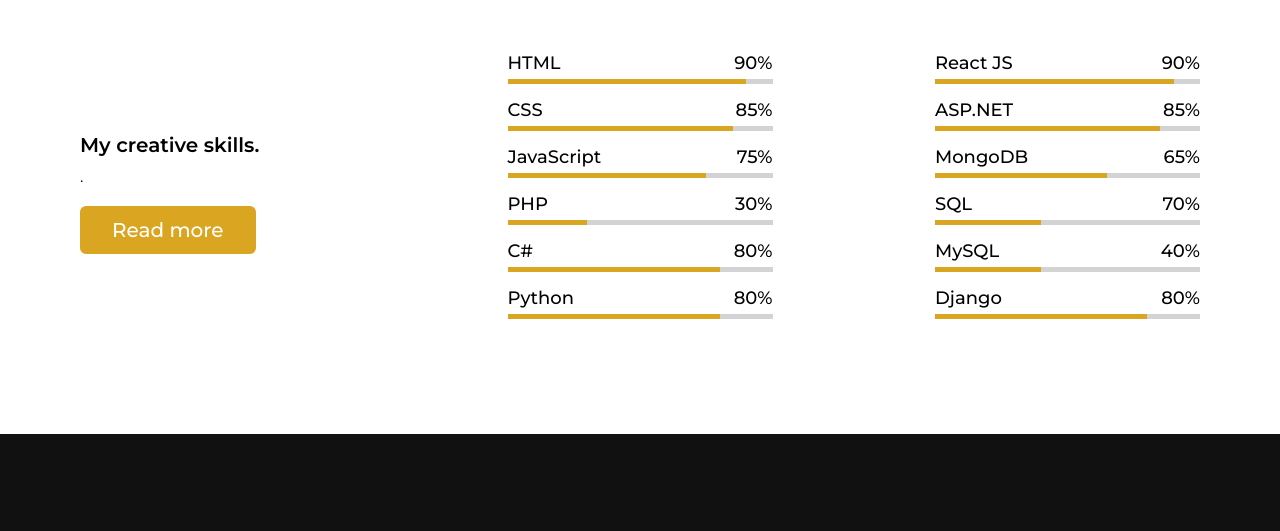
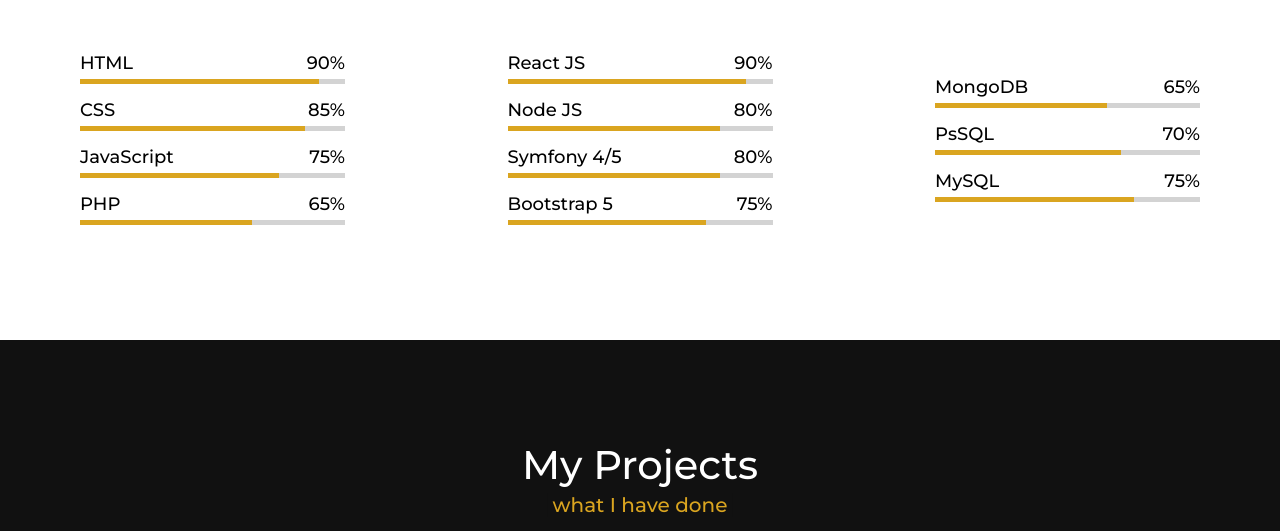
Before and after one commit to Brightosman/Portfolio, a plain HTML site: page index.html in a window 1280 px wide. Shown: the part 2244-2775 px from the top of the page. Drawn offline with nearby package versions, Linux system fonts and the light colour scheme.

Commit message:
2nd edit

```diff
--- a/index.html
+++ b/index.html
@@ -118,11 +118,7 @@
         <div class="max-width">
             <h2 class="title">My skills</h2>
             <div class="skills-content">
-                <div class="column left">
-                    <div class="text">My creative skills.</div>
-                    <p>.</p>
-                    <a href="#">Read more</a>
-                </div>
+
                 <div class="column right">
                     <div class="bars">
                         <div class="info">
@@ -148,24 +144,11 @@
                     <div class="bars">
                         <div class="info">
                             <span>PHP</span>
-                            <span>30%</span>
+                            <span>65%</span>
                         </div>
                         <div class="line php"></div>
                     </div>
-                    <div class="bars">
-                        <div class="info">
-                            <span>C#</span>
-                            <span>80%</span>
-                        </div>
-                        <div class="line CSharp"></div>
-                    </div>
-                    <div class="bars">
-                        <div class="info">
-                            <span>Python</span>
-                            <span>80%</span>
-                        </div>
-                        <div class="line python"></div>
-                    </div>
+
                 </div>
                 <!-- <div class="column left">
                     <div class="text">My creative skills & experiences.</div>
@@ -182,11 +165,30 @@
                     </div>
                     <div class="bars">
                         <div class="info">
-                            <span>ASP.NET</span>
-                            <span>85%</span>
+                            <span>Node JS</span>
+                            <span>80%</span>
                         </div>
-                        <div class="line ASPNET"></div>
+                        <div class="line node"></div>
                     </div>
+                    <div class="bars">
+                        <div class="info">
+                            <span>Symfony 4/5</span>
+                            <span>80%</span>
+                        </div>
+                        <div class="line symfony"></div>
+                    </div>
+                    <div class="bars">
+                        <div class="info">
+                            <span>Bootstrap 5</span>
+                            <span>75%</span>
+                        </div>
+                        <div class="line bootstrap"></div>
+                    </div>
+
+
+                </div>
+                <div class="column right">
+
                     <div class="bars">
                         <div class="info">
                             <span>MongoDB</span>
@@ -196,25 +198,19 @@
                     </div>
                     <div class="bars">
                         <div class="info">
-                            <span>SQL</span>
+                            <span>PsSQL</span>
                             <span>70%</span>
                         </div>
-                        <div class="line mysql"></div>
+                        <div class="line pssql"></div>
                     </div>
                     <div class="bars">
                         <div class="info">
                             <span>MySQL</span>
-                            <span>40%</span>
+                            <span>75%</span>
                         </div>
                         <div class="line mysql"></div>
                     </div>
-                    <div class="bars">
-                        <div class="info">
-                            <span>Django</span>
-                            <span>80%</span>
-                        </div>
-                        <div class="line django"></div>
-                    </div>
+
                 </div>
             </div>
         </div>
--- a/style.css
+++ b/style.css
@@ -382,14 +382,24 @@ section .title::after{
     width: 75%;
 }
 .skills-content .right .php::before{
-    width: 30%;
+    width: 65%;
 }
-.skills-content .right .sql::before{
+.skills-content .right .pssql::before{
     width: 70%;
 }
 
 .skills-content .right .ReactJS::before{
     width: 90%;
+}
+.skills-content .right .symfony::before{
+    width: 80%;
+}
+.skills-content .right .node::before{
+    width: 80%;
+}
+
+.skills-content .right .bootstrap::before{
+    width: 75%;
 }
 .skills-content .right .ASPNET::before{
     width: 85%;
@@ -401,7 +411,7 @@ section .title::after{
     width: 80%;
 }
 .skills-content .right .mysql::before{
-    width: 40%;
+    width: 75%;
 }
 .skills-content .right .python::before{
     width: 80%;
```
